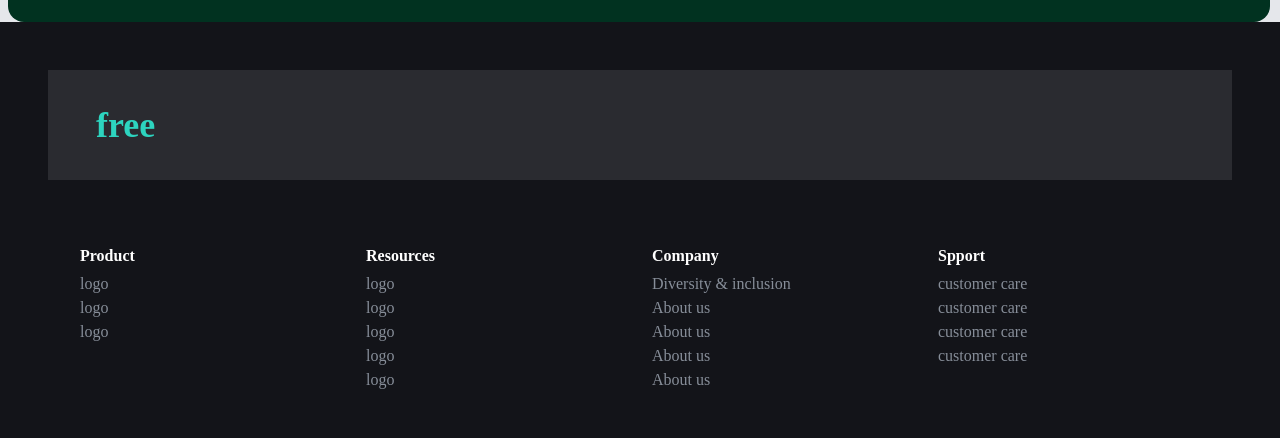
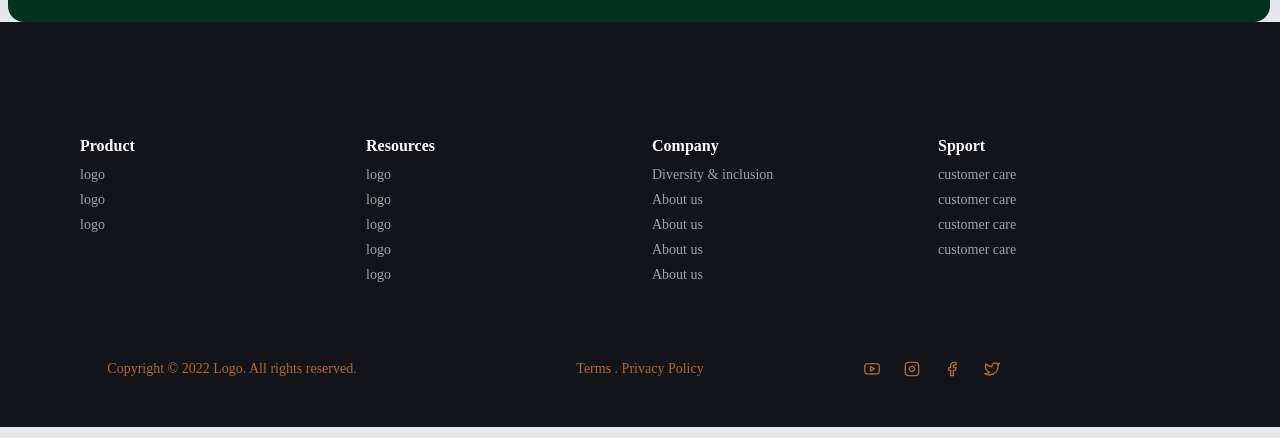
Before and after one commit to hafsa-nuh/interior-design-studio, a React (Create React App) app: page / in a window 1280 px wide. Shown: the part 647-1085 px from the top of the page. Built offline with nearby package versions, Linux system fonts and the light colour scheme.

Commit message:
icons not working

```diff
--- a/src/components/Footer.js
+++ b/src/components/Footer.js
@@ -1,15 +1,19 @@
 import React from 'react';
 import FooterItem from './FooterItem';
+import FooterSocials from './FooterSocials';
+import {icons} from "../data"
 
 function Footer() {
   return (
     <>
       <footer className="bg-tertiary py-12">
         <div className="container mx-auto">
-            <div className='md:flex md:justify-between md:items-center sm:px-12 px-4 bg-[#ffffff19] py-7'>
-                <h1 className='lg:text-4xl text-3xl md:mb-0 mb_6 lg:leading-normal font-semibold md:w-2/5' ><span className='text-teal-400' >free</span></h1>
-            </div>
-<FooterItem/>
+          <FooterItem />
+          <div className="grid grid-cols-1 sm:grid-cols-2 lg:grid-cols-3 gap-10 text-center pt-2  text-sm pd-8 text-accent">
+            <span> Copyright © 2022 Logo. All rights reserved.</span>
+            <span>Terms . Privacy Policy</span>
+            <FooterSocials icons={icons}/>
+          </div>
         </div>
       </footer>
     </>
--- /dev/null
+++ b/src/components/FooterSocials.js
@@ -0,0 +1,20 @@
+import React from 'react'
+
+function FooterSocials({icons}) {
+  return (
+    <ul className="flex space-x-6">
+      {icons.map((icon, id) => {
+        return (
+          <li key={id} className="flex justify-center items-center text-accent">
+            <a className="text-base" href={icon.href}>
+              {icon.icon}
+            </a>
+          </li>
+        );
+      }
+      )}
+    </ul>
+  );
+}
+
+export default FooterSocials
--- a/src/components/Item.js
+++ b/src/components/Item.js
@@ -4,11 +4,13 @@ function Item({links, title}) {
   return (
     <>
       <ul>
-        <h1 className='mb-1 font-semibold' >{title}</h1>
-        {links.map((item)=>(
-            <li key={item.name} >
-                <a href={item.link}>{item.name}</a>
-            </li>
+        <h1 className="mb-1 font-semibold">{title}</h1>
+        {links.map((item) => (
+          <li key={item.name}>
+            <a className="text-gray-400 hover:text-accent duration-300 text-sm cursor-pointer leading-6" href={item.link}>
+              {item.name}
+            </a>
+          </li>
         ))}
       </ul>
     </>
--- a/src/data.js
+++ b/src/data.js
@@ -1,5 +1,12 @@
 //  icons
-import { FiMail, FiMapPin} from 'react-icons/fi';
+import {
+  FiYoutube,
+  FiFacebook,
+  FiTwitter,
+  FiInstagram,
+  FiMail,
+  FiMapPin,
+} from "react-icons/fi";
 
 // testimonial images
 import TestiImage1 from './assets/img/testimonials/testimonial-1.webp';
@@ -77,9 +84,20 @@ export const support=[
 ];
 
 export const icons = [
-  { name: "logo-facebook", link: "#" },
-  { name: "logo-facebook", link: "#" },
-  { name: "logo-facebook", link: "#" },
-  { name: "logo-facebook", link: "#" },
-  { name: "logo-facebook", link: "#" },
+  {
+    icon: <FiYoutube />,
+    href: "",
+  },
+  {
+    icon: <FiInstagram />,
+    href: "",
+  },
+  {
+    icon: <FiFacebook />,
+    href: "",
+  },
+  {
+    icon: <FiTwitter />,
+    href: "",
+  },
 ];
```
